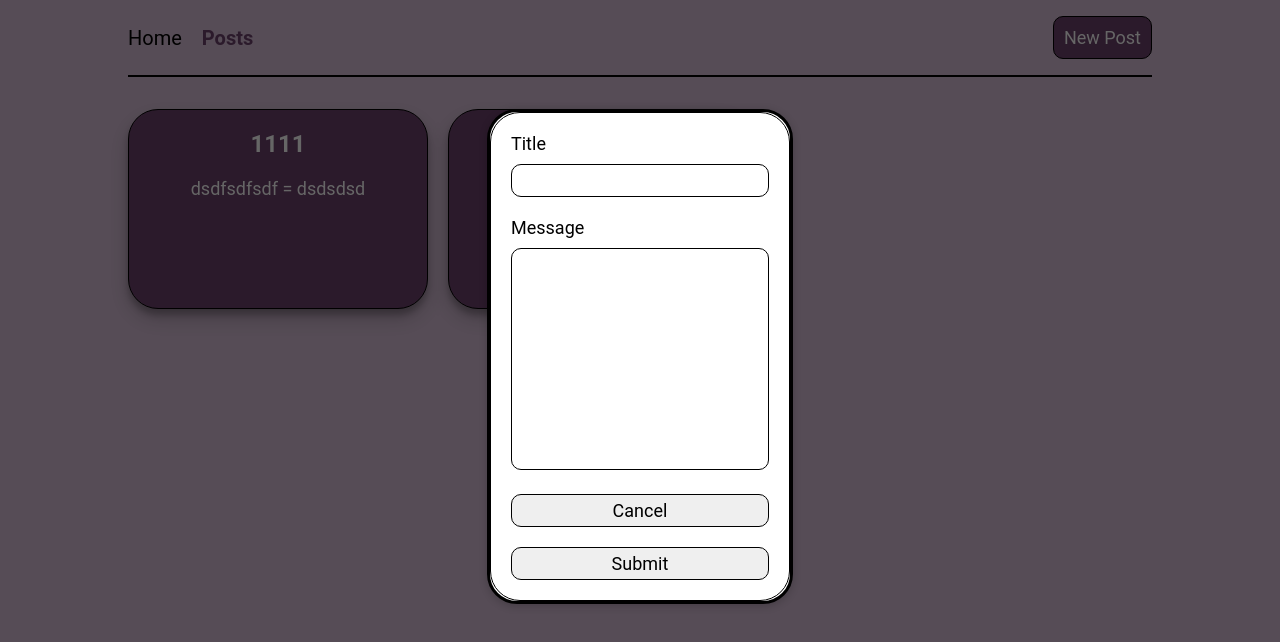
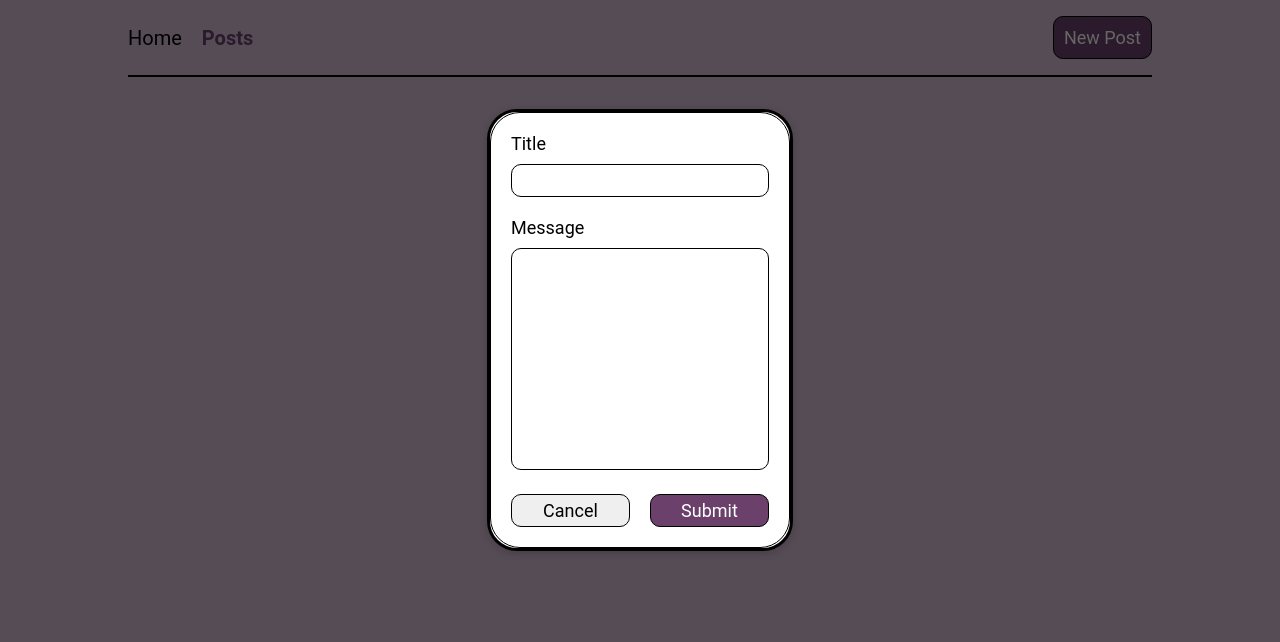
Before and after one commit to smisyuk4/new-routing-react, a React (Vite) app: page /new-routing-react/posts in a window 1280 px wide. Both pictures are taken after a click on the button "New Post". Shown: the top 642 px of the page. Built offline with nearby package versions, Linux system fonts and the light colour scheme.

Commit message:
some styles, hide static post data

```diff
--- a/src/components/NewPost/NewPost.jsx
+++ b/src/components/NewPost/NewPost.jsx
@@ -15,6 +15,7 @@ export const NewPost = ({ setIsShowModal, handleAddNewPost }) => {
     handleAddNewPost(post);
     setIsShowModal((prev) => !prev);
   };
+
   return (
     <form className={styles.form} onSubmit={handleClickSubmit}>
       <label className={styles.label}>
@@ -27,6 +28,7 @@ export const NewPost = ({ setIsShowModal, handleAddNewPost }) => {
         <textarea id='message' name='message' rows={10} />
       </label>
 
+      <div>
         <button
           className={styles.button}
           onClick={() => setIsShowModal((prev) => !prev)}
@@ -39,6 +41,7 @@ export const NewPost = ({ setIsShowModal, handleAddNewPost }) => {
         <button className={styles.button} aria-label='Submit'>
           Submit
         </button>
+      </div>
     </form>
   );
 };
--- a/src/components/NewPost/NewPost.module.css
+++ b/src/components/NewPost/NewPost.module.css
@@ -6,6 +6,12 @@
   width: 300px;
   border-radius: 30px;
   border: 1px solid black;
+
+  div {
+    display: flex;
+    justify-content: space-between;
+    gap: 20px;
+  }
 }
 
 .label {
@@ -39,4 +45,9 @@
   border-radius: 10px;
   border: 1px solid black;
   cursor: pointer;
+
+  &:last-of-type {
+    color: white;
+    background-color: rgb(107, 65, 107);
+  }
 }
--- a/src/components/PostsList/PostsList.jsx
+++ b/src/components/PostsList/PostsList.jsx
@@ -4,8 +4,8 @@ import { NewPost } from '../NewPost/NewPost';
 import styles from './PostsList.module.css';
 
 let data = [
-  { title: '1111', message: 'dsdfsdfsdf = dsdsdsd' },
-  { title: '2222222', message: 'sdfswerwrhrthdhbher = sdfsdfsdfsd' },
+  //{ title: '1111', message: 'dsdfsdfsdf = dsdsdsd' },
+  //{ title: '2222222', message: 'sdfswerwrhrthdhbher = sdfsdfsdfsd' },
 ];
 
 export const PostsList = ({ isShowModal, setIsShowModal }) => {
@@ -23,11 +23,15 @@ export const PostsList = ({ isShowModal, setIsShowModal }) => {
         </Modal>
       )}
 
-      <ul className={styles.postsList}>
-        {data.map((item, idx) => (
-          <Post key={idx} item={item} />
-        ))}
-      </ul>
+      {data.length > 0 && (
+        <ul className={styles.postsList}>
+          {data.map((item, idx) => (
+            <Post key={idx} item={item} />
+          ))}
+        </ul>
+      )}
+
+      {data.length === 0 && <p className={styles.error}>No posts</p>}
     </>
   );
 };
--- a/src/components/PostsList/PostsList.module.css
+++ b/src/components/PostsList/PostsList.module.css
@@ -6,3 +6,10 @@
 
   list-style: none;
 }
+
+.error {
+  font-size: 18px;
+  font-weight: 700;
+  text-align: center;
+  color: black;
+}
```
Lines whose indentation alone changed are shown as unchanged.
